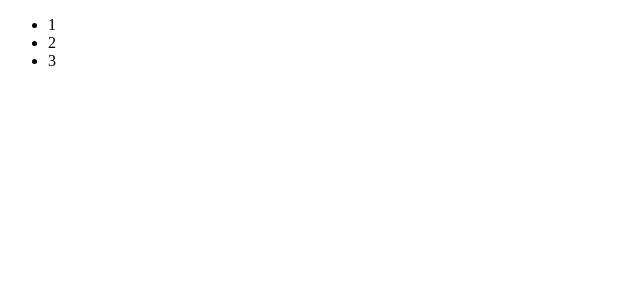
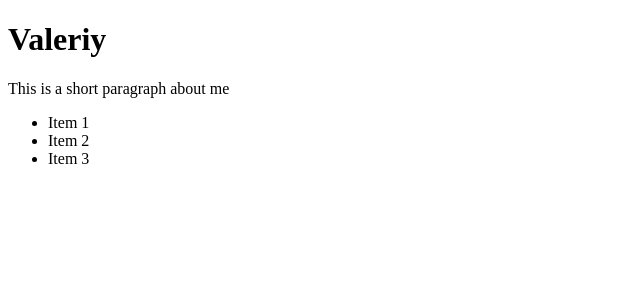
Before and after one commit to ZValeriy/React_simple, a React (Create React App) app: page / in a window 1280 px wide. Shown: the top 300 px of the page, without its empty margins (0-640 px from the left). Built offline with nearby package versions, Linux system fonts and the light colour scheme.

Commit message:
adding info about myself

```diff
--- /dev/null
+++ b/components/MyInfo.js
@@ -0,0 +1,18 @@
+import React from "react"
+
+
+function MyInfo() {
+    return (
+        <div>
+        <h1>Valeriy</h1>
+        <p>This is a short paragraph about me</p>
+        <ul>
+            <li>Item 1</li>
+            <li>Item 2</li>
+            <li>Item 3</li>
+        </ul>
+        </div>
+        )
+}
+
+export default MyInfo
--- a/src/index.js
+++ b/src/index.js
@@ -1,14 +1,6 @@
 import React from "react"
 import ReactDOM from "react-dom"
 
+import MyInfo from "../components/MyInfo.js"
 
-function MyApp() {
-    return (
-        <ul>
-            <li>1</li>
-            <li>2</li>
-            <li>3</li>
-        </ul>
-        )
-}
-ReactDOM.render(<MyApp />, document.getElementById("root"))
+ReactDOM.render(<MyInfo />, document.getElementById("root"))
```
